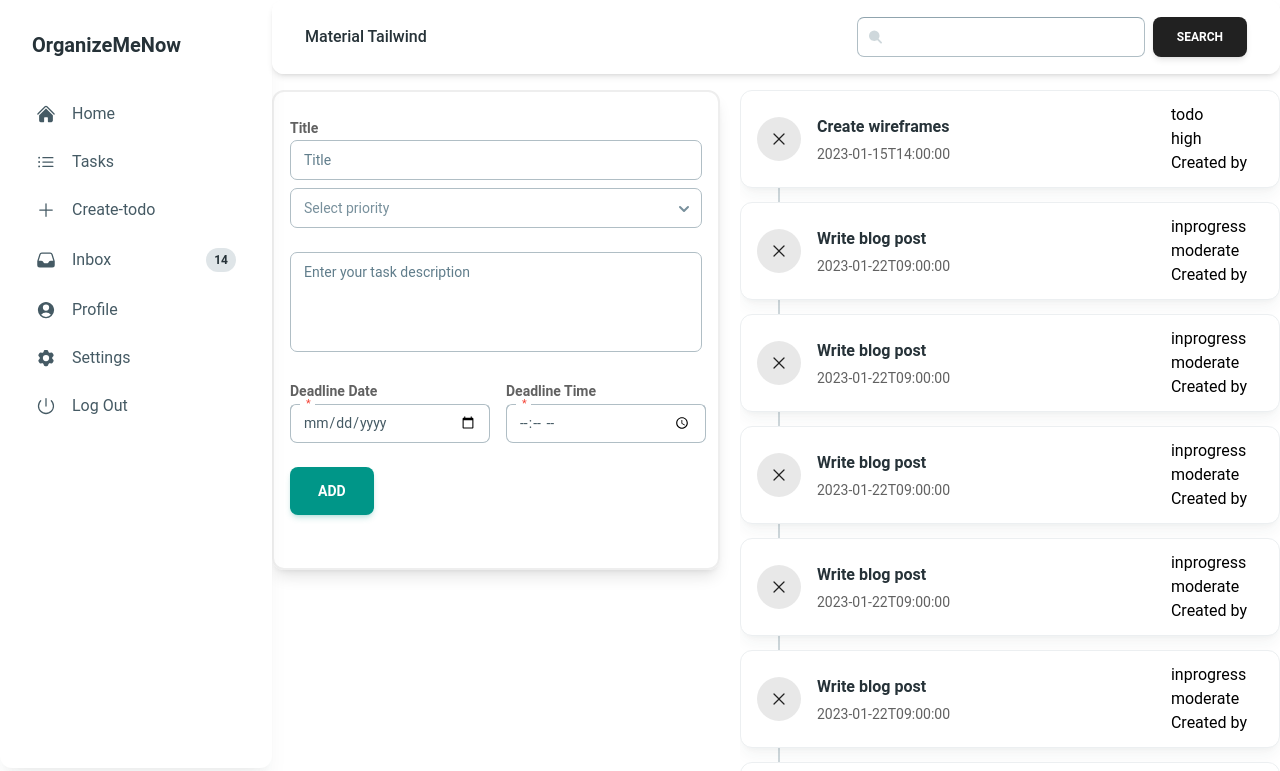
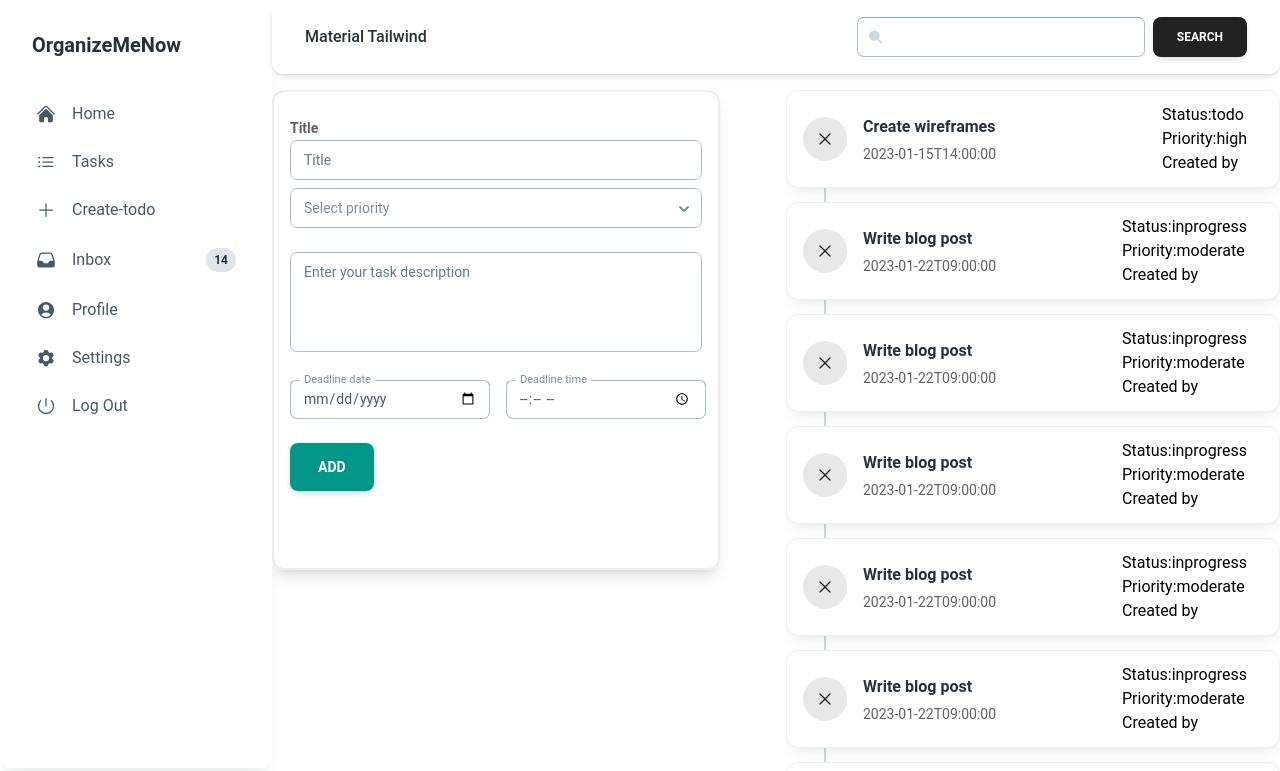
Before and after one commit to Forhad96/PriorityPilot, a React (Vite) app: page /dashboard/addTodo in a window 1280 px wide. Shown: the top 771 px of the page. Built offline with nearby package versions, Linux system fonts and the light colour scheme; no server answers; sample sign-in values are in the browser's storage.

Commit message:
created hookk for get secure data  and post data

```diff
--- a/package.json
+++ b/package.json
@@ -12,6 +12,7 @@
   "dependencies": {
     "@heroicons/react": "^2.1.1",
     "@material-tailwind/react": "^2.1.8",
+    "@tanstack/react-query": "^5.14.2",
     "axios": "^1.6.2",
     "firebase": "^10.7.1",
     "localforage": "^1.10.0",
--- /dev/null
+++ b/src/hooks/secure/useGetSecureData.jsx
@@ -0,0 +1,24 @@
+import { useQuery } from "@tanstack/react-query";
+import useAuth from "../useAuth";
+import useXiosSecure from "./useXiosSecure";
+
+const useGetSecureData = (endpoint, key) => {
+  const { user } = useAuth();
+  const axiosSecure = useXiosSecure();
+
+  const fetchSecureData = async () => {
+    const response = await axiosSecure.get(endpoint);
+    return response.data;
+  };
+
+  const queryConfig = {
+    queryKey: [key],
+    queryFn: fetchSecureData,
+  };
+
+  const queryResult = useQuery(queryConfig);
+
+  return queryResult;
+};
+
+export default useGetSecureData;
--- /dev/null
+++ b/src/hooks/secure/usePostSecureData.jsx
@@ -0,0 +1,23 @@
+import { useMutation } from "@tanstack/react-query";
+import useXiosSecure from "./useXiosSecure";
+
+const usePostSecureData = (endpoint, key) => {
+
+  const axiosSecure = useXiosSecure();
+
+  const postSecureData = async (data) => {
+    const response = await axiosSecure.post(endpoint, data);
+    return response.data;
+  };
+
+  const mutationConfig = {
+    mutationKey: [key],
+    mutationFn: postSecureData,
+  };
+
+  const mutationResult = useMutation(mutationConfig);
+
+  return mutationResult;
+};
+
+export default usePostSecureData;
--- a/src/hooks/secure/useXiosSecure.jsx
+++ b/src/hooks/secure/useXiosSecure.jsx
@@ -3,7 +3,7 @@ import { useNavigate } from "react-router-dom";
 
 import { useEffect } from "react";
 import useAuth from "../Auth/UseAuth";
-
+const baseURL = import.meta.env.VITE_BASE_URL;
 const createAxiosInstance = (baseURL) => {
   return axios.create({
     baseURL,
@@ -11,7 +11,7 @@ const createAxiosInstance = (baseURL) => {
   });
 };
 
-const useXiosSecure = (baseURL) => {
+const useXiosSecure = () => {
   const goTo = useNavigate();
   const { logOut } = useAuth();
 
--- a/src/main.jsx
+++ b/src/main.jsx
@@ -6,11 +6,25 @@ import route from './router/route'
 import AuthProvider from './provider/AuthProvider'
 import { Toaster } from "react-hot-toast";
 
+
+import {
+  QueryClient,
+  QueryClientProvider,
+} from "@tanstack/react-query";
+
+
+// Create a client
+const queryClient = new QueryClient();
+
+
 ReactDOM.createRoot(document.getElementById("root")).render(
   <React.StrictMode>
+    <QueryClientProvider client={queryClient}>
+
     <AuthProvider>
       <RouterProvider router={route}></RouterProvider>
     </AuthProvider>
     <Toaster />
+    </QueryClientProvider>
   </React.StrictMode>
 );
--- a/src/pages/Dashboard/AddTask/AddTask.jsx
+++ b/src/pages/Dashboard/AddTask/AddTask.jsx
@@ -10,37 +10,83 @@ import {
 } from "@material-tailwind/react";
 import { useForm } from "react-hook-form";
 import TaskView from "./TaskView";
+import useAuth from "../../../hooks/Auth/UseAuth";
+import usePostSecureData from "../../../hooks/secure/usePostSecureData";
 const AddTask = () => {
+  const apiUrl = '/task'
+  const mutationKey = 'task'
+  const {user} = useAuth()
+  const { mutate, data, isLoading, isError } = usePostSecureData(
+    apiUrl,
+    mutationKey
+  );
   const {
     register,
     handleSubmit,
-    watch,
     formState: { errors },
   } = useForm();
 
-  const onSubmit = (data) => console.log(data);
+  const onSubmit = async(data) => {
+    console.log(data)
+const {title,priority,deadline_date,deadline_time} = data;
+
+    try {
+      const task = {
+        createdBy: user?.email,
+        title,
+        priority,
+        deadline_date,
+        deadline_time,
+      };
+      await mutate(task)
+
+      // const res = await
+    } catch (error) {
+      console.log(error);
+
+    }
+  };
+
+    if (isLoading) {
+      return <p>Loading...</p>;
+    }
+
+    if (isError) {
+      return <p>Error occurred</p>;
+    }
 
   return (
-    <div className="flex justify-between gap-5 mt-4">
-      <form className="space-y-6 max-w-md max-h-[480px] shadow-lg border-2 p-4 rounded-xl" onSubmit={handleSubmit(onSubmit)}>
+    <div className="grid md:grid-cols-2 gap-5 mt-4">
+      <form
+        className="space-y-6 max-w-md max-h-[480px] shadow-lg border-2 p-4 rounded-xl"
+        onSubmit={handleSubmit(onSubmit)}
+      >
         <div>
           <div className="my-2">
             <label htmlFor="title" className="text-gray-700 text-sm font-bold">
               Title
             </label>
-            <Input color="teal" label="Title" />
+            <Input
+              {...register("title",)}
+              color="teal"
+              label="Title"
+            />
           </div>
-          <Select color="teal" label="Select priority">
-            <Option>High</Option>
-            <Option>Moderate</Option>
-            <Option>Low</Option>
+          <Select
+            {...register("priority",)}
+            color="teal"
+            label="Select priority"
+          >
+            <Option value="High">High</Option>
+            <Option value="Moderate">Moderate</Option>
+            <Option value="Low">Low</Option>
           </Select>
         </div>
         <div>
           <Textarea color="teal" label="Enter your task description" />
           {/* Deadline starts here */}
           <div className="flex space-x-4 mt-5">
-            <div>
+            {/* <div>
               <label
                 htmlFor="deadline-date"
                 className="text-gray-700 text-sm font-bold"
@@ -51,10 +97,17 @@ const AddTask = () => {
                 type="date"
                 id="deadline-date"
                 name="deadline-date"
+                {...register("deadline-date",)}
                 required
               />
-            </div>
-            <div>
+            </div> */}
+            <Input
+              {...register("deadline_date",)}
+              color="teal"
+              label="Deadline date"
+              type="date"
+            />
+            {/* <div>
               <label
                 htmlFor="deadline-time"
                 className="text-gray-700 text-sm font-bold"
@@ -67,7 +120,13 @@ const AddTask = () => {
                 name="deadline-time"
                 required
               />
-            </div>
+            </div> */}
+            <Input
+              {...register("deadline_time",)}
+              color="teal"
+              label="Deadline time"
+              type="time"
+            />
           </div>
           {/* Deadline ends here */}
         </div>
@@ -80,7 +139,7 @@ const AddTask = () => {
       {/* right side components */}
 
       <Timeline className=" overflow-y-scroll">
-        {tasks?.map((task) => (
+        {tasks?.map((task,idx) => (
           <TaskView task={task} key={task.id} />
         ))}
       </Timeline>
@@ -112,7 +171,7 @@ const tasks = [{
   "assignedTo": ["8743289"]
 },
 {
-  "id": "2",
+  "id": "3",
   "title": "Write blog post",
   "description": "Write a blog post about latest product features to publish",
   "status": "inprogress",
@@ -122,7 +181,7 @@ const tasks = [{
   "assignedTo": ["8743289"]
 },
 {
-  "id": "2",
+  "id": "4",
   "title": "Write blog post",
   "description": "Write a blog post about latest product features to publish",
   "status": "inprogress",
@@ -132,7 +191,7 @@ const tasks = [{
   "assignedTo": ["8743289"]
 },
 {
-  "id": "2",
+  "id": "5",
   "title": "Write blog post",
   "description": "Write a blog post about latest product features to publish",
   "status": "inprogress",
@@ -142,7 +201,7 @@ const tasks = [{
   "assignedTo": ["8743289"]
 },
 {
-  "id": "2",
+  "id": "6",
   "title": "Write blog post",
   "description": "Write a blog post about latest product features to publish",
   "status": "inprogress",
@@ -152,7 +211,7 @@ const tasks = [{
   "assignedTo": ["8743289"]
 },
 {
-  "id": "2",
+  "id": "7",
   "title": "Write blog post",
   "description": "Write a blog post about latest product features to publish",
   "status": "inprogress",
@@ -162,7 +221,7 @@ const tasks = [{
   "assignedTo": ["8743289"]
 },
 {
-  "id": "2",
+  "id": "8",
   "title": "Write blog post",
   "description": "Write a blog post about latest product features to publish",
   "status": "inprogress",
@@ -172,7 +231,7 @@ const tasks = [{
   "assignedTo": ["8743289"]
 },
 {
-  "id": "2",
+  "id": "9",
   "title": "Write blog post",
   "description": "Write a blog post about latest product features to publish",
   "status": "inprogress",
@@ -182,7 +241,7 @@ const tasks = [{
   "assignedTo": ["8743289"]
 },
 {
-  "id": "2",
+  "id": "10",
   "title": "Write blog post",
   "description": "Write a blog post about latest product features to publish",
   "status": "inprogress",
@@ -193,7 +252,7 @@ const tasks = [{
 },
 
 {
-  "id": "3",
+  "id": "11",
   "title": "Update servers",
   "description": "Update packages and deploy new code to production servers",
   "status": "todo",
--- a/src/pages/Dashboard/AddTask/TaskView.jsx
+++ b/src/pages/Dashboard/AddTask/TaskView.jsx
@@ -8,6 +8,7 @@ import {
   Typography,
 } from "@material-tailwind/react";
 const TaskView = ({ task }) => {
+    console.log(task);
   return (
     <TimelineItem className="h-28">
       <TimelineConnector className="!w-[78px]" />
@@ -27,8 +28,10 @@ const TaskView = ({ task }) => {
           </div>
 
           <div>
-            <p>{task.status}</p>
-            <p>{task.priority}</p>
+            <p>Status:{task.status}</p>
+            <p>
+              Priority:<span>{task.priority}</span>
+            </p>
             <p>Created by</p>
           </div>
         </div>
@@ -36,4 +39,10 @@ const TaskView = ({ task }) => {
     </TimelineItem>
   );
 };
+
+import PropTypes from 'prop-types';
+
+TaskView.propTypes = {
+    task: PropTypes.object.isRequired,
+};
 export default TaskView;
```
Also changed, not shown: 1 other file (tests, documents, lock files or other folders).
